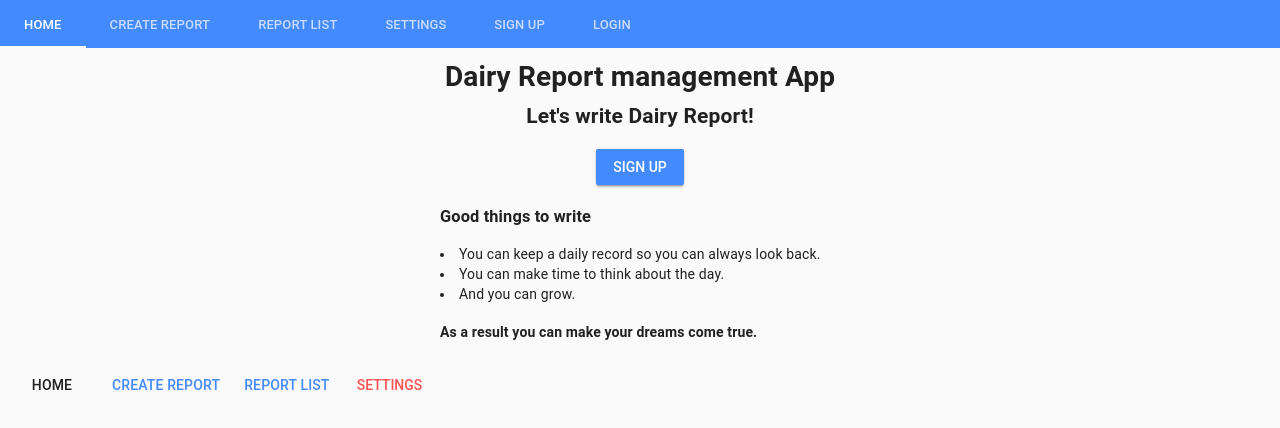
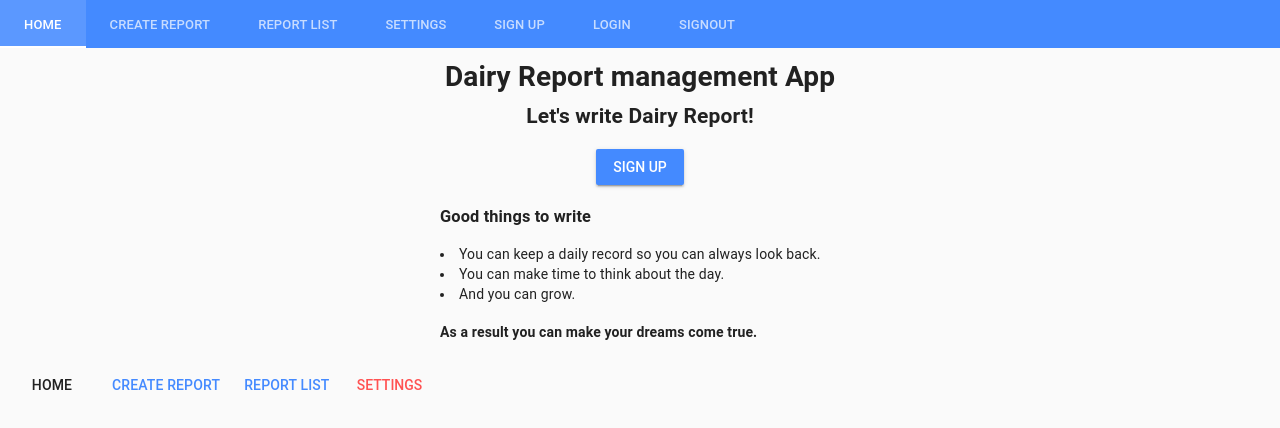
Before and after one commit to shoishizaki/dairy_report_management_app, a Vue app: page / in a window 1280 px wide. Shown: the top 428 px of the page. Built offline with nearby package versions, Linux system fonts and the light colour scheme.

Commit message:
create sign out function

```diff
--- /dev/null
+++ b/src/components/SignOut.vue
@@ -0,0 +1,26 @@
+<template>
+  <p>Please use again...</p>
+</template>
+
+<script>
+import firebase from '../firebase/firestore'
+
+export default {
+  created: function() {
+    const self = this
+    firebase
+      .auth()
+      .signOut()
+      .then(function() {
+        // 正常にsignupできた時の処理
+        self.$router.push('/login')
+      })
+  }
+}
+</script>
+
+<style scoped>
+p {
+  margin-left: 60px;
+}
+</style>
--- a/src/components/global/Header.vue
+++ b/src/components/global/Header.vue
@@ -1,4 +1,5 @@
 <template>
+  <div>
     <md-tabs md-sync-route class="md-primary">
       <md-tab id="tab-home" md-label="Home" to="/" exact></md-tab>
       <md-tab id="tab-post" md-label="Create Report" to="/create"></md-tab>
@@ -6,5 +7,7 @@
       <md-tab id="tab-settings" md-label="settings"></md-tab>
       <md-tab id="tab-signup" md-label="Sign Up" to="/signup"></md-tab>
       <md-tab id="tab-login" md-label="Login" to="/login"></md-tab>
+      <md-tab id="tab-signout" md-label="Signout" to="/signout"></md-tab>
     </md-tabs>
+  </div>
 </template>
--- a/src/router/index.js
+++ b/src/router/index.js
@@ -6,6 +6,7 @@ const Create = () => import('@/components/CreateReport')
 const List = () => import('@/components/ReportList')
 const SignUp = () => import('@/components/SignUp')
 const Login = () => import('@/components/Login')
+const SignOut = () => import('@/components/SignOut')
 
 Vue.use(Router)
 
@@ -40,6 +41,12 @@ export default new Router({
       path: '/login',
       name: 'Login',
       component: Login
+    },
+
+    {
+      path: '/signout',
+      name: 'SignOut',
+      component: SignOut
     }
   ]
 })
```
Lines whose indentation alone changed are shown as unchanged.
